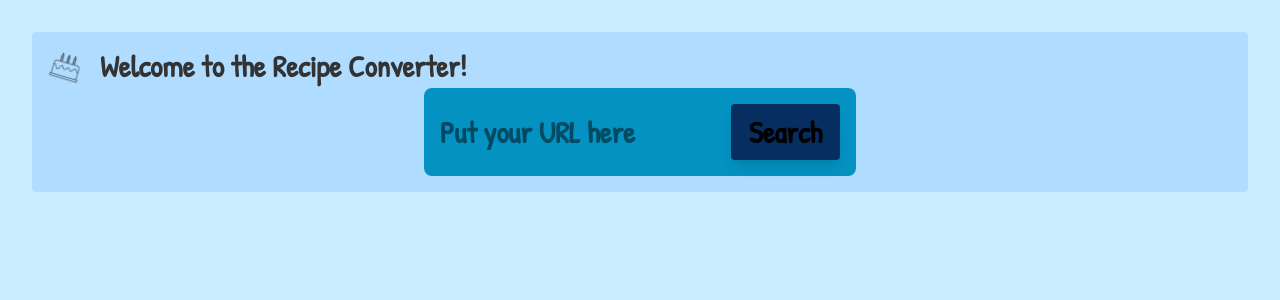
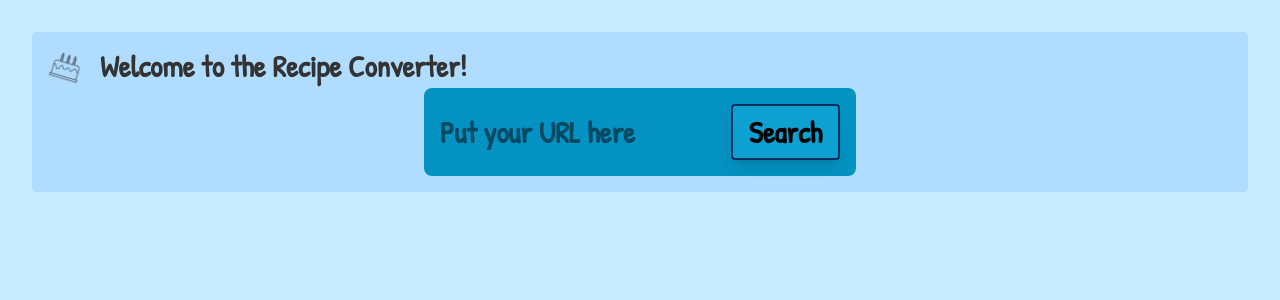
Before and after one commit to szerbe/HackBU2026, a React (Vite) app in the folder recipe-app/: page / in a window 1280 px wide. In both pictures the pointer is over the button "Search". Shown: the top 300 px of the page. Built offline with nearby package versions, Linux system fonts and the light colour scheme.

Commit message:
Update index.css

```diff
--- a/recipe-app/src/index.css
+++ b/recipe-app/src/index.css
@@ -5,7 +5,7 @@
   --primary-color: #c9edff;
   --primary-color-accent-one: #afdcff;
   --primary-color-accent-two: #0492c2;
-  --primary-color-accent-three: #08457e;
+  --primary-color-accent-three: #0da1d2;
   --primary-color-accent-four: #062e60;
 
   --t-color: #333333;
@@ -24,5 +24,5 @@
 
 .btn:hover {
   @apply
-  bg-(--primary-color-accent-four) shadow-lg;
+  bg-(--primary-color-accent-three) shadow-lg;
 }
```
